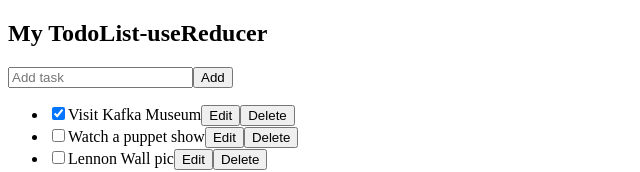
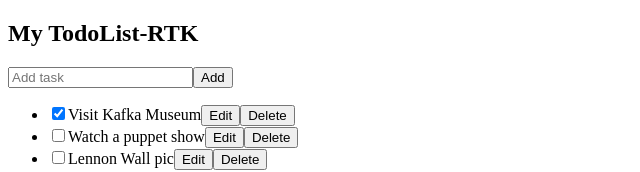
Before and after one commit to sum529-create/todolist-state-management, a React (Vite) app: page / in a window 1280 px wide. Shown: the top 172 px of the page, without its empty margins (0-640 px from the left). Built offline with nearby package versions, Linux system fonts and the light colour scheme.

Commit message:
feat: redux rtk를 활용하여 투두리스트 구현

```diff
--- a/package.json
+++ b/package.json
@@ -10,8 +10,10 @@
     "preview": "vite preview"
   },
   "dependencies": {
+    "@reduxjs/toolkit": "^2.5.1",
     "react": "^18.3.1",
-    "react-dom": "^18.3.1"
+    "react-dom": "^18.3.1",
+    "react-redux": "^9.2.0"
   },
   "devDependencies": {
     "@eslint/js": "^9.17.0",
--- a/src/App.jsx
+++ b/src/App.jsx
@@ -1,26 +1,17 @@
-import { useReducer } from "react";
+import { Provider } from "react-redux";
 import AddTask from "./components/AddTask";
 import TaskList from "./components/TaskList";
-import { todoReducer } from "./reducers/todoReducer";
-import { TodoContext, TodoDispatchContext } from "./context/todoContext";
+import store from "./redux/config/configStore";
 
 function App() {
-  const [tasks, dispatch] = useReducer(todoReducer,initialTasks);
   return (
     <>
-      <TodoContext.Provider value={tasks}>
-        <TodoDispatchContext.Provider value={dispatch}>
-          <h2>My TodoList-useReducer</h2>
-          <AddTask/>
-          <TaskList/>
-        </TodoDispatchContext.Provider>
-      </TodoContext.Provider>
+      <Provider store={store}>
+        <h2>My TodoList-RTK</h2>
+        <AddTask/>
+        <TaskList/>
+      </Provider>
     </>
   )
 }
-const initialTasks = [
-  { id: 0, text: 'Visit Kafka Museum', done: true },
-  { id: 1, text: 'Watch a puppet show', done: false },
-  { id: 2, text: 'Lennon Wall pic', done: false },
-]
 export default App
--- a/src/components/AddTask.jsx
+++ b/src/components/AddTask.jsx
@@ -1,11 +1,12 @@
-import { useContext, useState } from 'react';
-import { TodoDispatchContext } from '../context/todoContext';
+import { useState } from 'react';
+import { useDispatch } from 'react-redux';
+import { added } from '../redux/slices/todosSlice';
 
 const AddTask = () => {
   const [task, setTask] = useState('')
-  const dispatch = useContext(TodoDispatchContext);
+  const dispatch = useDispatch();
   const addTaskFunc = () => {
-    dispatch({type:'added', id: nextId++, text:task})
+    dispatch(added(task))
     setTask('')
   }
   return (
@@ -15,5 +16,4 @@ const AddTask = () => {
     </>
   )
 }
-let nextId = 3;
 export default AddTask
--- a/src/components/TaskList.jsx
+++ b/src/components/TaskList.jsx
@@ -1,11 +1,12 @@
-import { useContext, useState } from 'react';
-import { TodoContext, TodoDispatchContext } from '../context/todoContext';
+import { useState } from 'react';
+import { useDispatch, useSelector } from 'react-redux';
+import { changed, deleted } from '../redux/slices/todosSlice';
 
 const TaskList = () => {
   const [isChangeMode, setIsChangeMode] = useState(null);
   const [updateTask, setUpdateTask] = useState('')
-  const tasks = useContext(TodoContext)
-  const dispatch = useContext(TodoDispatchContext);
+  const tasks = useSelector(state => state.todo)
+  const dispatch = useDispatch();
   const saveHandler = (task) => {
     setIsChangeMode(null);
     let newTask = {
@@ -13,7 +14,7 @@ const TaskList = () => {
       text: updateTask
     }
 
-    dispatch({type:'changed', task:newTask})
+    dispatch(changed(newTask))
   }
   const editTaskHandler = (task) => {
     setIsChangeMode(task.id)
@@ -27,7 +28,7 @@ const TaskList = () => {
             <input
               type="checkbox"
               checked={task.done}
-              onChange={() => dispatch({type:'changed', task:{...task, done: !task.done}})}
+              onChange={() => dispatch(changed({...task, done: !task.done}))}
             />
             {
               isChangeMode === task.id
@@ -42,7 +43,7 @@ const TaskList = () => {
                 <button onClick={() => editTaskHandler(task)}>Edit</button>
               </>
             }
-            <button onClick={() => dispatch({type:'deleted', id:task.id})}>Delete</button>
+            <button onClick={() => dispatch(deleted(task))}>Delete</button>
           </li>
         ))
       }
--- /dev/null
+++ b/src/redux/config/configStore.js
@@ -0,0 +1,10 @@
+import { configureStore } from "@reduxjs/toolkit";
+import todosSlice from "../slices/todosSlice";
+
+const store = configureStore({
+  reducer: {
+    todo: todosSlice,
+  },
+});
+
+export default store;
--- /dev/null
+++ b/src/redux/slices/todosSlice.js
@@ -0,0 +1,38 @@
+import { createSlice } from "@reduxjs/toolkit";
+
+const initialTasks = [
+  { id: 0, text: "Visit Kafka Museum", done: true },
+  { id: 1, text: "Watch a puppet show", done: false },
+  { id: 2, text: "Lennon Wall pic", done: false },
+];
+const todosSlice = createSlice({
+  name: "todos",
+  initialState: initialTasks,
+  reducers: {
+    added: (state, action) => {
+      return [
+        ...state,
+        {
+          id: action.payload,
+          text: action.payload,
+          done: false,
+        },
+      ];
+    },
+    changed: (state, action) => {
+      return state.map((e) => {
+        if (e.id === action.payload.id) {
+          return action.payload;
+        } else {
+          return e;
+        }
+      });
+    },
+    deleted: (state, action) => {
+      return state.filter((e) => e.id !== action.payload.id);
+    },
+  },
+});
+
+export const { added, changed, deleted } = todosSlice.actions;
+export default todosSlice.reducer;
```
Also changed, not shown: 2 other files (tests, documents, lock files or other folders).
